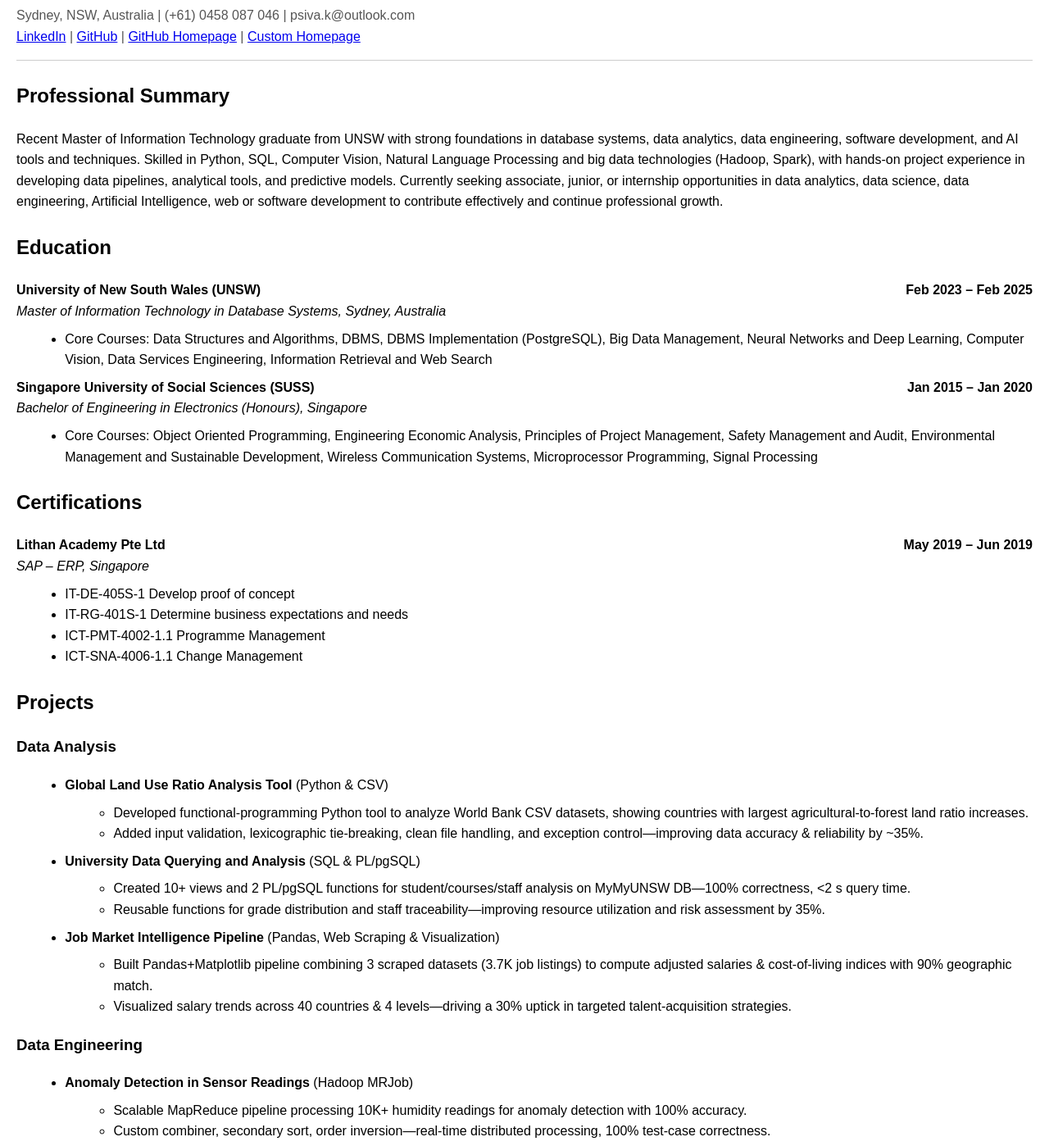
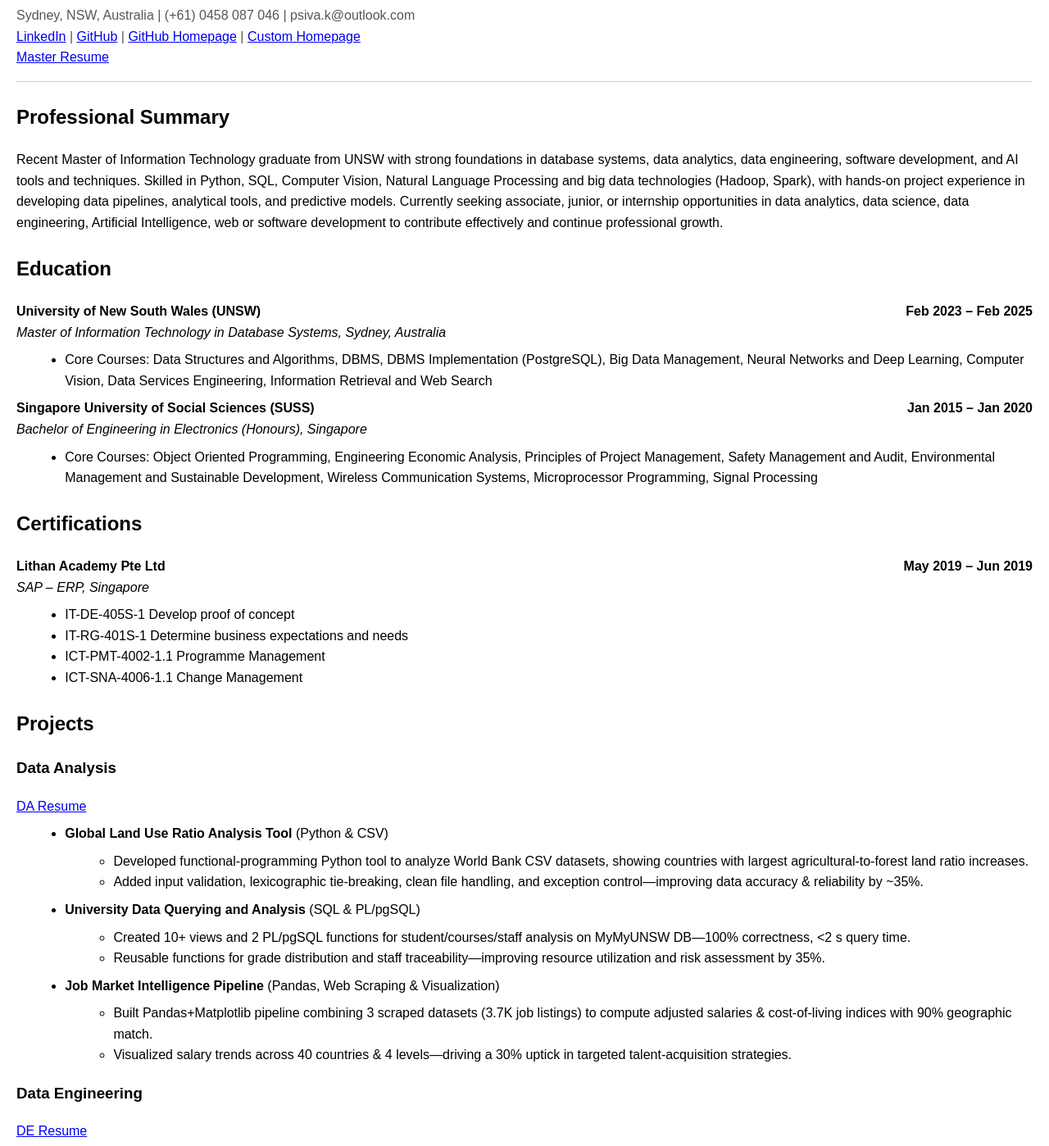
Before and after one commit to PammiSK/resume, a plain HTML site: page index.html in a window 1280 px wide. Shown: the part 184-1582 px from the top of the page at 82% size. Drawn offline with Linux system fonts and the light colour scheme.

Commit message:
add more links

```diff
--- a/index.html
+++ b/index.html
@@ -64,7 +64,8 @@
             <a href="https://www.linkedin.com/in/sivakumar-pammi/" target="_blank">LinkedIn</a> |
             <a href="https://github.com/PammiSK" target="_blank">GitHub</a> |
             <a href="https://pammisk.github.io/github-homepage/">GitHub Homepage</a> |
-            <a href="https://pammisk.github.io/custom-homepage-2/">Custom Homepage</a>
+            <a href="https://pammisk.github.io/custom-homepage-2/">Custom Homepage</a> <br>
+            <a href="https://1drv.ms/b/c/2a3e300534075f97/EfdMYl2ABkVBoZFryfq-FvQB_f1C5G3nLpRZ3mcu0_LwOA?e=WNJljQ">Master Resume</a>
         </div>
         <hr>
     </header>
@@ -131,6 +132,7 @@
         <h2>Projects</h2>
 
         <h3>Data Analysis</h3>
+        <a href="https://1drv.ms/b/c/2a3e300534075f97/EYheZhBNaI5PhV79MEfCxwIBBj3IBqDwqSyzZTXjQyKccQ?e=enirL0">DA Resume</a>
         <ul>
             <li>
                 <strong>Global Land Use Ratio Analysis Tool</strong> (Python & CSV)
@@ -162,6 +164,7 @@
         </ul>
 
         <h3>Data Engineering</h3>
+        <a href="https://1drv.ms/b/c/2a3e300534075f97/EV3a4dTIzyNNrFZQW9hDtkcBZxWi8nJX5tVeGYgSV4ZVIg?e=CN9ivM">DE Resume</a>
         <ul>
             <li>
                 <strong>Anomaly Detection in Sensor Readings</strong> (Hadoop MRJob)
@@ -203,6 +206,7 @@
         </ul>
 
         <h3>Data Science</h3>
+        <a href="https://1drv.ms/b/c/2a3e300534075f97/EeFuvcyrfLZPsJRY_m1Nx28BpoJlzzePDoYhVY7_ylcyJg?e=eE31zW">DS Resume</a>
         <ul>
             <li>
                 <strong>Car Insurance Risk & Age Prediction</strong> (Scikit-learn & SMOTE)
@@ -213,6 +217,7 @@
             </li>
         </ul>
         <h3>Artificial Intelligence</h3>
+        <a href="https://1drv.ms/b/c/2a3e300534075f97/EdfqF7iivX9NsLaiAHTsm6cBrQ7CiJy1BfEJApbJYNc-lg?e=hv6faO">AI Resume</a>
         <ul>
             <li>
                 <strong>Reinforcement Learning Grid World</strong> (Q-Learning & SARSA)
@@ -244,6 +249,7 @@
         </ul>
 
         <h3>Development</h3>
+        <a href="https://1drv.ms/b/c/2a3e300534075f97/Eeu9t8vNbglPndISxGrvvEcB9H-92X66LNegVHFcu0vxuQ?e=HAXp63">Dev Resume</a>
         <ul>
             <li>
                 <strong>Smart Travel Planner API</strong> (Flask-RESTX, Deutsche Bahn & Gemini AI)
```
